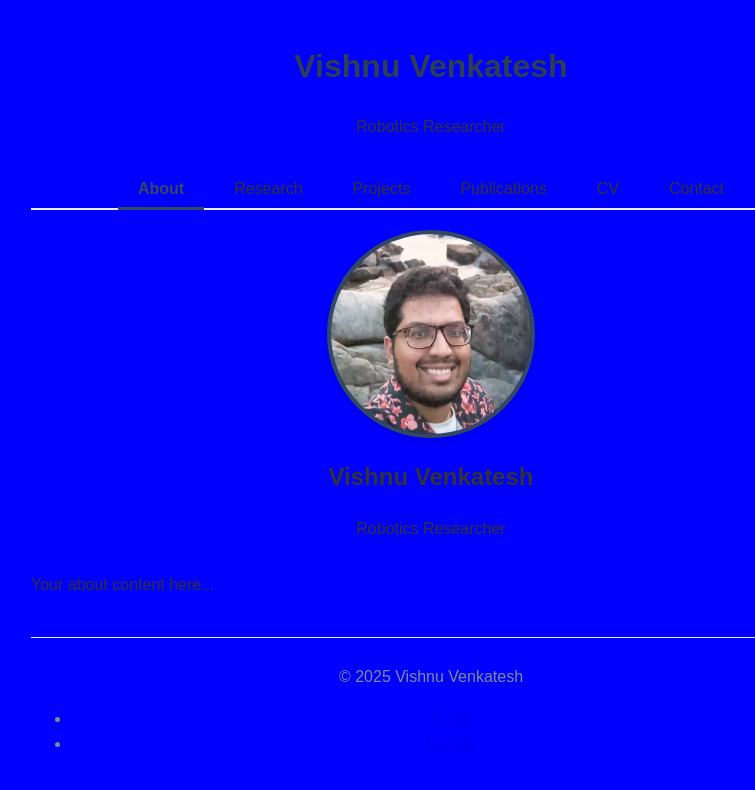
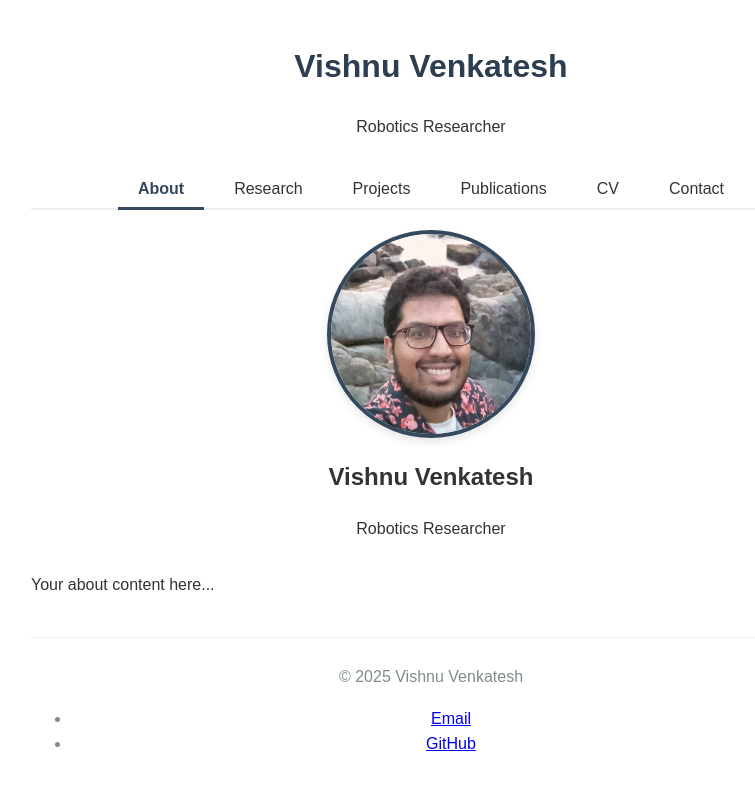
Before and after one commit to Vishnu96/Vishnu96.github.io, a Jekyll site: the page built from index.html, in a window 1280 px wide. Shown: the top 790 px of the page, without its empty margins (209-964 px from the left). Built offline with Jekyll 4.4.1, drawn with Linux system fonts in a browser that asks for light colours.

Commit message:
removed blue background

```diff
--- a/css/main.css
+++ b/css/main.css
@@ -1,6 +1,6 @@
 /* Main stylesheet */
 body {
-    background-color: blue !important;
+    /* background-color: blue !important; */
     font-family: Arial, sans-serif;
     line-height: 1.6;
     margin: 0;
```
